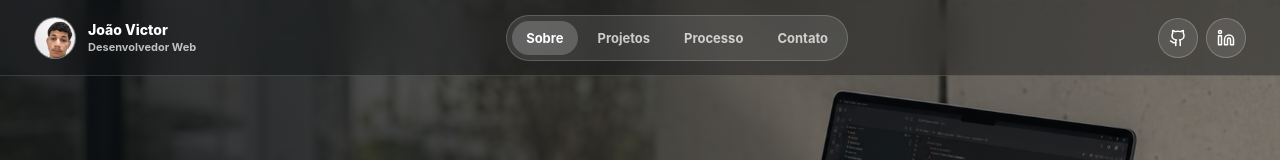
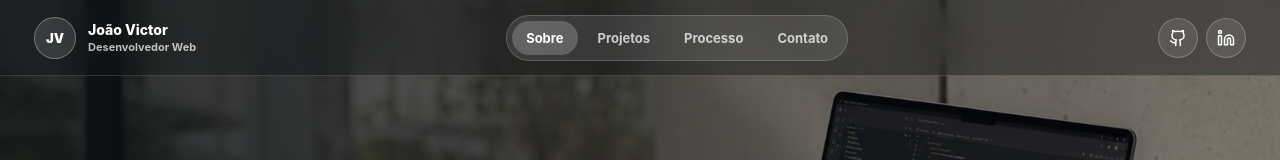
Before and after one commit to Jvzin-dark/joao-victor-portfolio, a React (Vite) app: page / in a window 1280 px wide. Shown: the top 160 px of the page. Built offline with nearby package versions, Linux system fonts and the light colour scheme.

Commit message:
Use initials in header brand

```diff
--- a/src/components/Header.jsx
+++ b/src/components/Header.jsx
@@ -6,7 +6,7 @@ export default function Header({ activeSection, menuOpen, onCloseMenu, onToggleM
     <header className="siteHeader">
       <a className="brand" href="#top" aria-label={`${profile.name} - início`} onClick={onCloseMenu}>
         <span className="brandMark">
-          <img src={profile.avatar} alt="" />
+          {profile.initials}
         </span>
         <span>
           <strong>{profile.name}</strong>
--- a/src/data/portfolio.js
+++ b/src/data/portfolio.js
@@ -4,7 +4,7 @@ export const profile = {
   location: "Brasil",
   email: "contato@joaovictor.dev",
   whatsapp: "5581988910369",
-  avatar: "/assets/profile-photo.jpg",
+  initials: "JV",
   github: "https://github.com/Jvzin-dark",
   linkedin: "https://www.linkedin.com/in/joão-victor-813583266",
 };
--- a/src/styles.css
+++ b/src/styles.css
@@ -93,20 +93,12 @@ a {
   height: 42px;
   display: grid;
   place-items: center;
-  overflow: hidden;
   border: 1px solid rgba(255, 255, 255, 0.32);
   border-radius: 50%;
   background: rgba(255, 255, 255, 0.12);
   font-size: 13px;
   font-weight: 900;
-}
-
-.brandMark img {
-  width: 100%;
-  height: 100%;
-  display: block;
-  object-fit: cover;
-  object-position: center 38%;
+  color: #ffffff;
 }
 
 .brand strong,
```
Also changed, not shown: public/assets/profile-photo.jpg (deleted).
